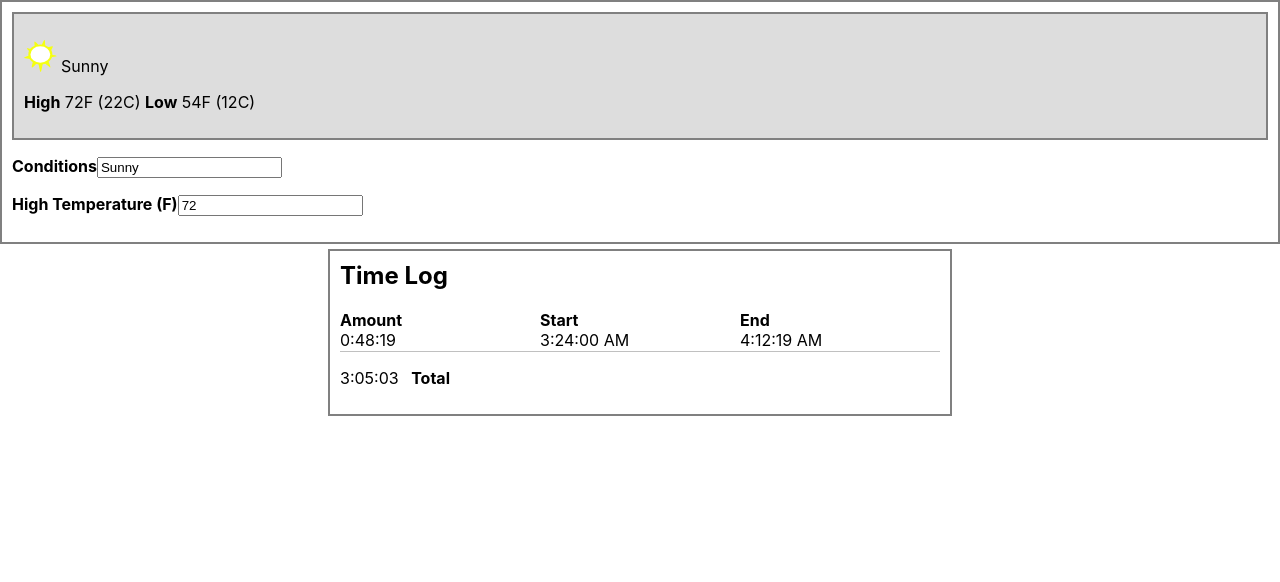
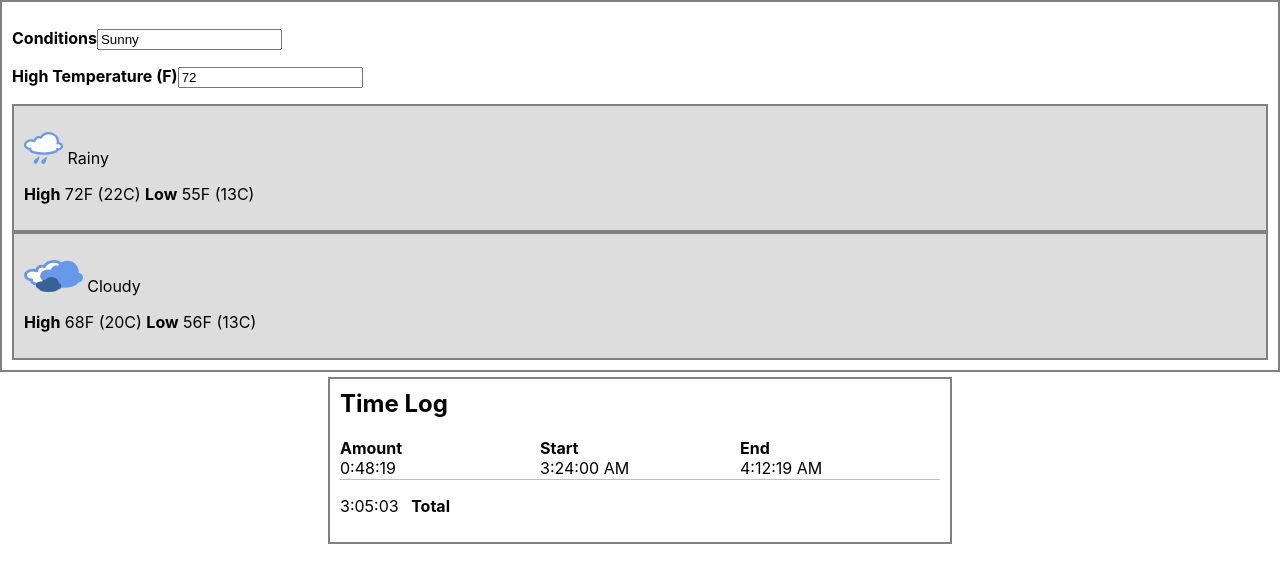
Before and after one commit to dwolverton/react-workshop-session2, a React (Create React App) app: page / in a window 1280 px wide. Shown: the top 582 px of the page. Built offline with nearby package versions, Linux system fonts and the light colour scheme.

Commit message:
weather list

```diff
--- a/src/components/WeatherForm.js
+++ b/src/components/WeatherForm.js
@@ -5,7 +5,15 @@ class WeatherForm extends Component {
 
   state = {
     conditions: "Sunny",
-    highF: 72
+    highF: 72,
+    list: [
+      { conditions: "Rainy", high: 72, low: 55},
+      { conditions: "Cloudy", high: 68, low: 56}
+    ],
+    grades: [
+      { label: "Worksheet 1", score: 3, total: 20, passing: false },
+      { label: "Final Exam", score: 99, total: 100, passing: true }
+    ]
   }
 
   handleChangeConditions = e => {
@@ -14,7 +22,7 @@ class WeatherForm extends Component {
     });
   }
 
-  handleChangeHighF = e => {
+  handleChangeHighF = (e) => {
     this.setState({
       highF: e.target.value
     });
@@ -23,9 +31,6 @@ class WeatherForm extends Component {
   render() {
     return (
       <div className="WeatherForm box">
-        <Weather conditions={this.state.conditions}
-                 highF={this.state.highF}
-                 lowF={this.state.highF - 18} />
         <form>
           <p>
             <label>Conditions</label>
@@ -38,6 +43,12 @@ class WeatherForm extends Component {
                    onChange={this.handleChangeHighF}/>
           </p>
         </form>
+
+        {this.state.list.map((data, index) =>
+            <Weather key={index} conditions={data.conditions}
+                highF={data.high}
+                lowF={data.low} />
+          )}
       </div>
     );
   }
```
